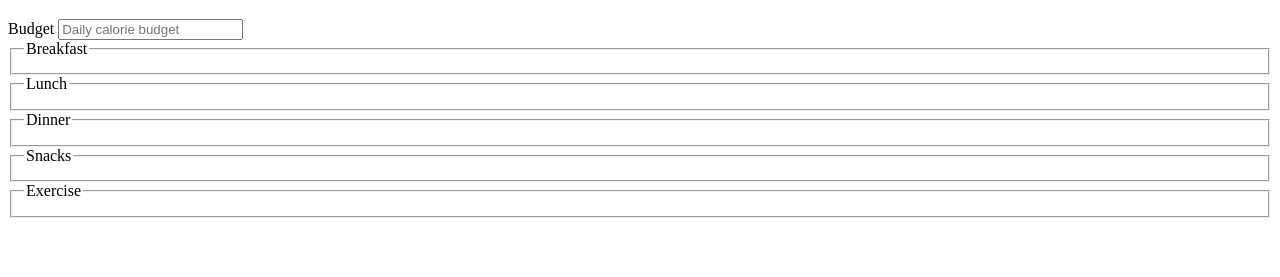
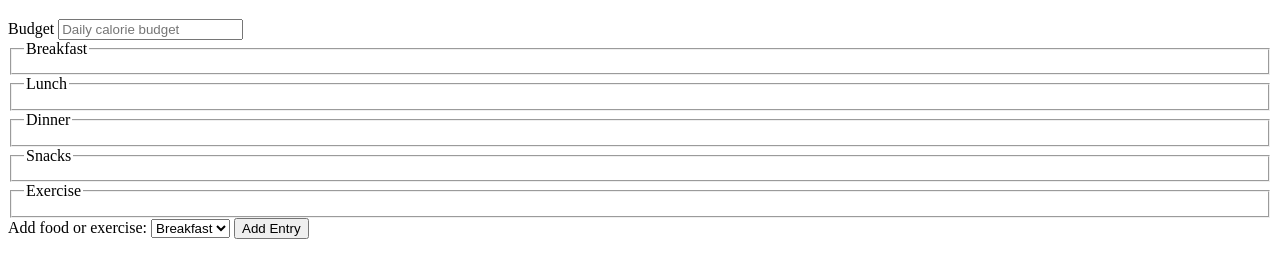
Before and after one commit to MedhaGuha8/CalorieCounterApp, a plain HTML site: page index.html in a window 1280 px wide. Shown: the part 61-338 px from the top of the page. Drawn offline with Linux system fonts and the light colour scheme.

Commit message:
When users want to select a meal type to input their calorie counts, they are presented with a dropdown menu and a button to add the meal type.

```diff
--- a/index.html
+++ b/index.html
@@ -39,6 +39,19 @@
              <legend>Exercise</legend>
              <div class="input-container"></div>
            </fieldset>
+           <div class="controls">
+            <span>
+                <label for="entry-dropdown">Add food or exercise:</label>
+                <select id="entry-dropdown" name="options">
+                    <option value="breakfast" selected>Breakfast</option>
+                    <option value="lunch">Lunch</option>
+                    <option value="dinner">Dinner</option>
+                    <option value="snacks">Snacks</option>
+                    <option value="exercise">Exercise</option>
+                </select>
+                <button type="button" id="add-entry">Add Entry</button>
+            </span>
+          </div>
         </form>
       </div>
     </main>
```
